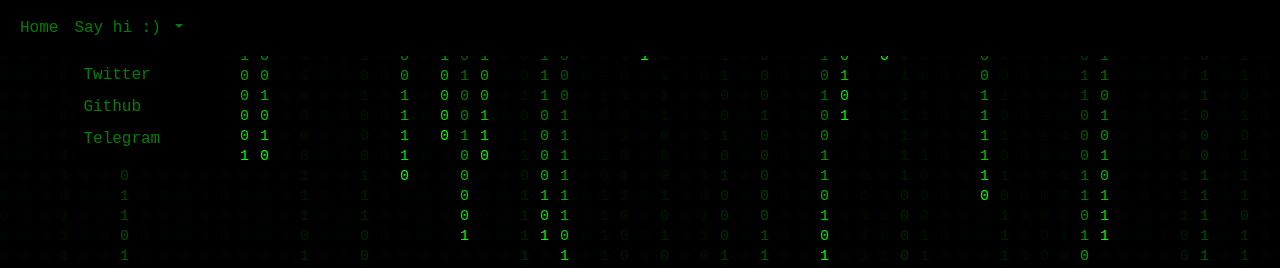
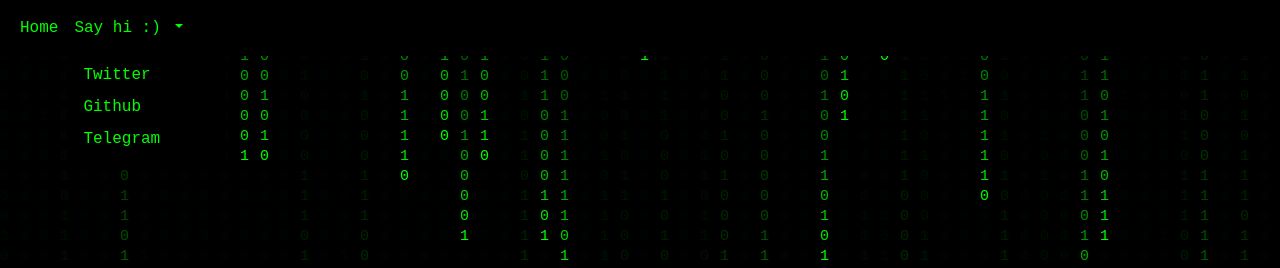
Before and after one commit to ChrishSec/chrishsec.github.io, a plain HTML site: page index.html in a window 1280 px wide. Both pictures are taken after a click on the button "Say hi :)". Shown: the top 268 px of the page. Drawn offline with nearby package versions, Linux system fonts and the light colour scheme.

Commit message:
Update index.html

```diff
--- a/index.html
+++ b/index.html
@@ -20,7 +20,7 @@
       overflow: hidden;
       font-family: 'Courier New', Courier, monospace;
       background: black;
-      color: green;
+      color: lime;
     }
 
     canvas {
@@ -45,7 +45,7 @@
     }
 
     .navbar-nav .nav-link {
-      color: green !important;
+      color: lime !important;
     }
 
     .dropdown-menu {
@@ -53,7 +53,7 @@
     }
 
     .dropdown-menu a {
-      color: green !important;
+      color: lime !important;
     }
 
     .dropdown-menu a:hover,
```
